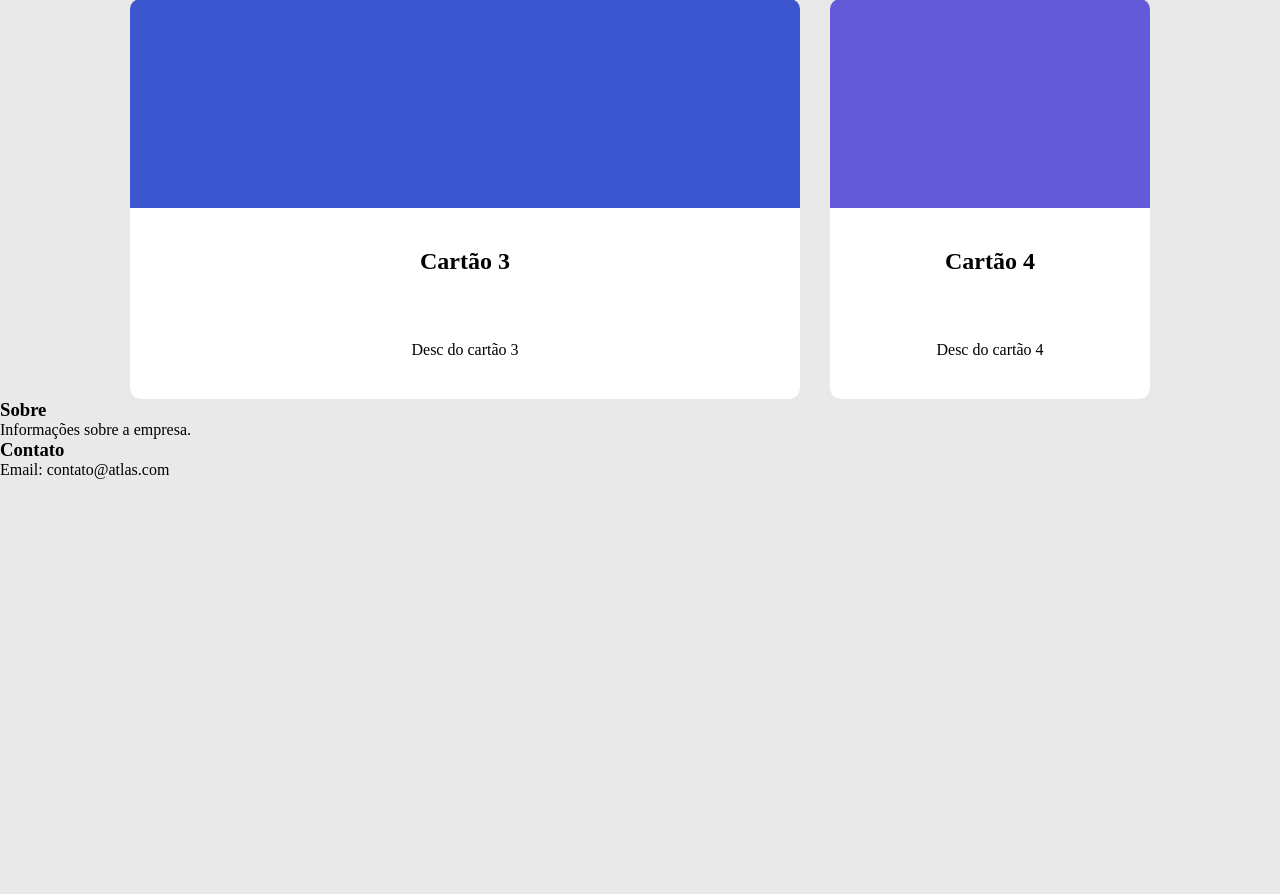
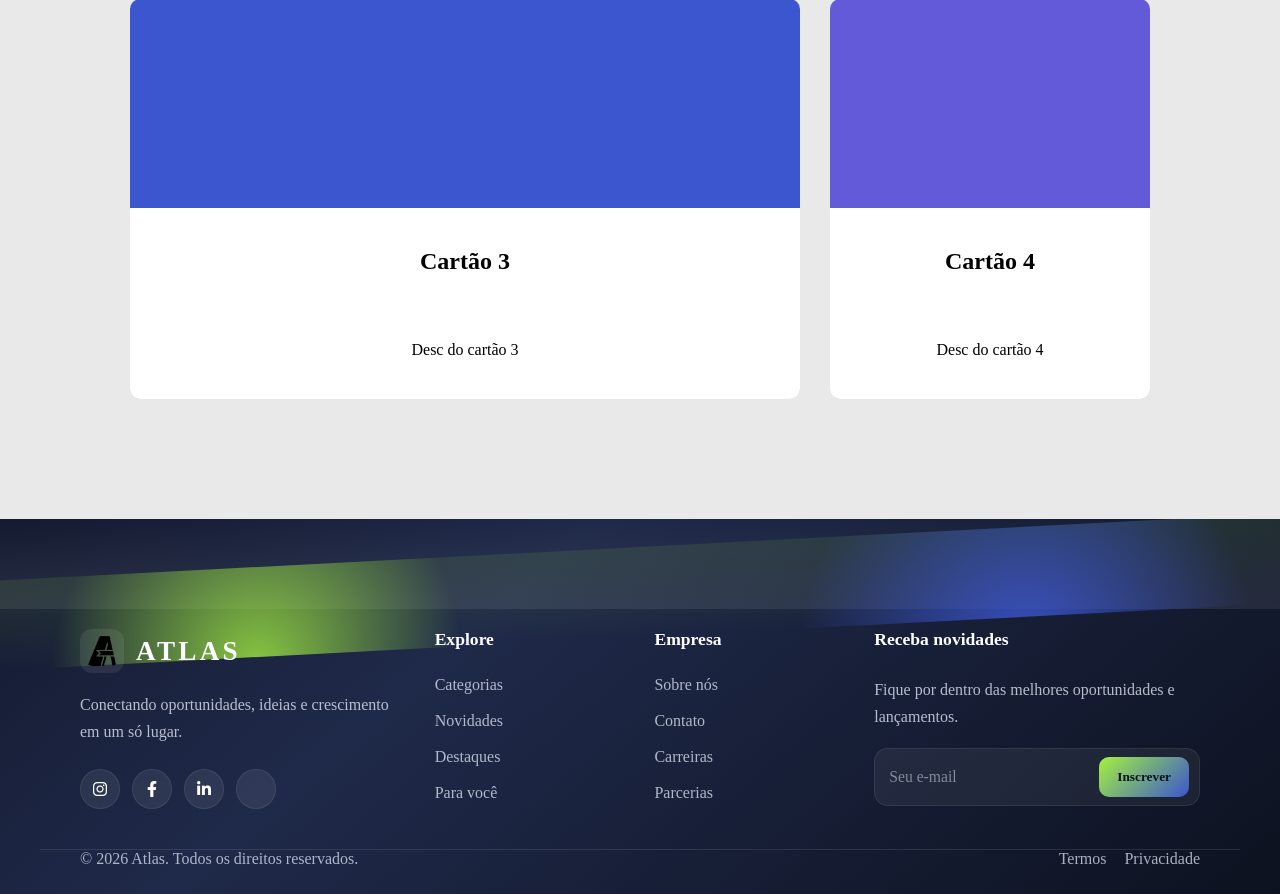
Before and after one commit to chromekx/atlas, a PHP site: page / in a window 1280 px wide. Shown: the part 2287-3181 px from the top of the page. Before the commit the page ends 2766 px from the top, so only its background shows below. Run offline with PHP 8.4, Linux system fonts and the light colour scheme; a user stored in the database is signed in; some web fonts are replaced.

Commit message:
Agent Host changes for agents/create-stylish-footer-indexphp

```diff
--- a/css/index.css
+++ b/css/index.css
@@ -264,3 +264,209 @@ section {
     width: 100%;
     height: 150%;
 }
+
+.site-footer {
+    position: relative;
+    background: linear-gradient(140deg, #141a2f 0%, #1f2949 35%, #0d1220 100%);
+    color: #edf3ff;
+    margin-top: 120px;
+    overflow: hidden;
+}
+
+.footer-wave {
+    position: relative;
+    height: 90px;
+    background: linear-gradient(180deg, rgba(255, 255, 255, 0) 0%, rgba(255, 255, 255, 0.08) 100%);
+}
+
+.footer-wave::before {
+    content: "";
+    position: absolute;
+    inset: 0;
+    background: radial-gradient(circle at 20% 110%, rgba(164, 241, 64, 0.8), transparent 20%),
+                radial-gradient(circle at 80% 130%, rgba(59, 86, 207, 0.9), transparent 22%),
+                linear-gradient(180deg, rgba(164, 241, 64, 0.1), rgba(164, 241, 64, 0));
+    transform: skewY(-3deg) translateY(28px);
+}
+
+.footer-inner {
+    position: relative;
+    display: grid;
+    grid-template-columns: 1.4fr 0.8fr 0.8fr 1.2fr;
+    gap: 40px;
+    max-width: 1200px;
+    margin: 0 auto;
+    padding: 20px 40px 40px;
+    z-index: 1;
+}
+
+.footer-brand,
+.footer-links,
+.footer-newsletter {
+    display: flex;
+    flex-direction: column;
+    gap: 18px;
+}
+
+.footer-logo {
+    display: inline-flex;
+    align-items: center;
+    gap: 12px;
+    font-size: 1.7rem;
+    font-weight: 700;
+    letter-spacing: 0.12em;
+    color: #ffffff;
+}
+
+.footer-logo img {
+    width: 44px;
+    height: 44px;
+    border-radius: 12px;
+    background: rgba(255, 255, 255, 0.08);
+    padding: 7px;
+}
+
+.footer-brand p,
+.footer-newsletter p {
+    max-width: 320px;
+    color: rgba(237, 243, 255, 0.75);
+    line-height: 1.7;
+}
+
+.social-links {
+    display: flex;
+    gap: 12px;
+    margin-top: 6px;
+}
+
+.social-links a {
+    display: flex;
+    align-items: center;
+    justify-content: center;
+    width: 40px;
+    height: 40px;
+    border-radius: 50%;
+    background: rgba(255, 255, 255, 0.08);
+    color: #fff;
+    text-decoration: none;
+    border: 1px solid rgba(255, 255, 255, 0.08);
+}
+
+.social-links a:hover {
+    background: linear-gradient(135deg, #a4f140, #4ac5ff);
+    color: #0b1020;
+    transform: translateY(-3px);
+}
+
+.footer-links h4,
+.footer-newsletter h4 {
+    font-size: 1.1rem;
+    margin-bottom: 8px;
+    color: #ffffff;
+}
+
+.footer-links a {
+    color: rgba(237, 243, 255, 0.72);
+    text-decoration: none;
+    transition: color 0.2s ease, transform 0.2s ease;
+}
+
+.footer-links a:hover {
+    color: #a4f140;
+    transform: translateX(4px);
+}
+
+.newsletter-form {
+    display: flex;
+    align-items: center;
+    gap: 10px;
+    background: rgba(255, 255, 255, 0.06);
+    border: 1px solid rgba(255, 255, 255, 0.08);
+    border-radius: 14px;
+    padding: 8px 10px 8px 14px;
+    width: min(100%, 360px);
+}
+
+.newsletter-form input {
+    flex: 1;
+    min-width: 0;
+    border: none;
+    outline: none;
+    background: transparent;
+    color: #fff;
+    font-size: 0.98rem;
+}
+
+.newsletter-form input::placeholder {
+    color: rgba(237, 243, 255, 0.48);
+}
+
+.newsletter-form button {
+    border: none;
+    border-radius: 10px;
+    background: linear-gradient(135deg, #a4f140, #3b56cf);
+    color: #0d1220;
+    font-weight: 700;
+    padding: 12px 18px;
+    cursor: pointer;
+}
+
+.newsletter-form button:hover {
+    filter: brightness(1.05);
+    transform: translateY(-2px);
+}
+
+.footer-bottom {
+    display: flex;
+    justify-content: space-between;
+    align-items: center;
+    gap: 20px;
+    max-width: 1200px;
+    margin: 0 auto;
+    padding: 0 40px 26px;
+    border-top: 1px solid rgba(255, 255, 255, 0.1);
+    color: rgba(237, 243, 255, 0.7);
+}
+
+.legal-links {
+    display: flex;
+    gap: 18px;
+}
+
+.legal-links a {
+    color: rgba(237, 243, 255, 0.7);
+    text-decoration: none;
+}
+
+.legal-links a:hover {
+    color: #a4f140;
+}
+
+@media (max-width: 900px) {
+    .footer-inner {
+        grid-template-columns: 1fr 1fr;
+    }
+}
+
+@media (max-width: 620px) {
+    .footer-inner {
+        grid-template-columns: 1fr;
+        padding: 20px 22px 30px;
+    }
+
+    .footer-bottom {
+        flex-direction: column;
+        text-align: center;
+        padding: 0 22px 24px;
+    }
+
+    .newsletter-form {
+        flex-direction: column;
+        align-items: stretch;
+        padding: 12px;
+    }
+
+    .newsletter-form button {
+        width: 100%;
+    }
+}
--- a/index.php
+++ b/index.php
@@ -189,16 +189,57 @@ session_start();
         </div>
     </section>
 
-    <footer>
-        <div class="footer-content">
-            <div class="footer-section">
-                <h3>Sobre</h3>
-                <p>Informações sobre a empresa.</p>
+    <footer class="site-footer">
+        <div class="footer-wave"></div>
+
+        <div class="footer-inner">
+            <div class="footer-brand">
+                <div class="footer-logo">
+                    <img src="imgs/logoatlas.png" alt="Logo Atlas">
+                    <span>ATLAS</span>
+                </div>
+                <p>Conectando oportunidades, ideias e crescimento em um só lugar.</p>
+
+                <div class="social-links">
+                    <a href="#" aria-label="Instagram"><i class="fa-brands fa-instagram"></i></a>
+                    <a href="#" aria-label="Facebook"><i class="fa-brands fa-facebook-f"></i></a>
+                    <a href="#" aria-label="LinkedIn"><i class="fa-brands fa-linkedin-in"></i></a>
+                    <a href="#" aria-label="X"><i class="fa-brands fa-x-twitter"></i></a>
+                </div>
             </div>
 
-            <div class="footer-section">
-                <h3>Contato</h3>
-                <p>Email: contato@atlas.com</p>
+            <div class="footer-links">
+                <h4>Explore</h4>
+                <a href="#">Categorias</a>
+                <a href="#">Novidades</a>
+                <a href="#">Destaques</a>
+                <a href="#">Para você</a>
+            </div>
+
+            <div class="footer-links">
+                <h4>Empresa</h4>
+                <a href="#">Sobre nós</a>
+                <a href="#">Contato</a>
+                <a href="#">Carreiras</a>
+                <a href="#">Parcerias</a>
+            </div>
+
+            <div class="footer-newsletter">
+                <h4>Receba novidades</h4>
+                <p>Fique por dentro das melhores oportunidades e lançamentos.</p>
+
+                <form class="newsletter-form">
+                    <input type="email" placeholder="Seu e-mail" aria-label="Seu e-mail">
+                    <button type="submit">Inscrever</button>
+                </form>
+            </div>
+        </div>
+
+        <div class="footer-bottom">
+            <p>© 2026 Atlas. Todos os direitos reservados.</p>
+            <div class="legal-links">
+                <a href="#">Termos</a>
+                <a href="#">Privacidade</a>
             </div>
         </div>
     </footer>
```
